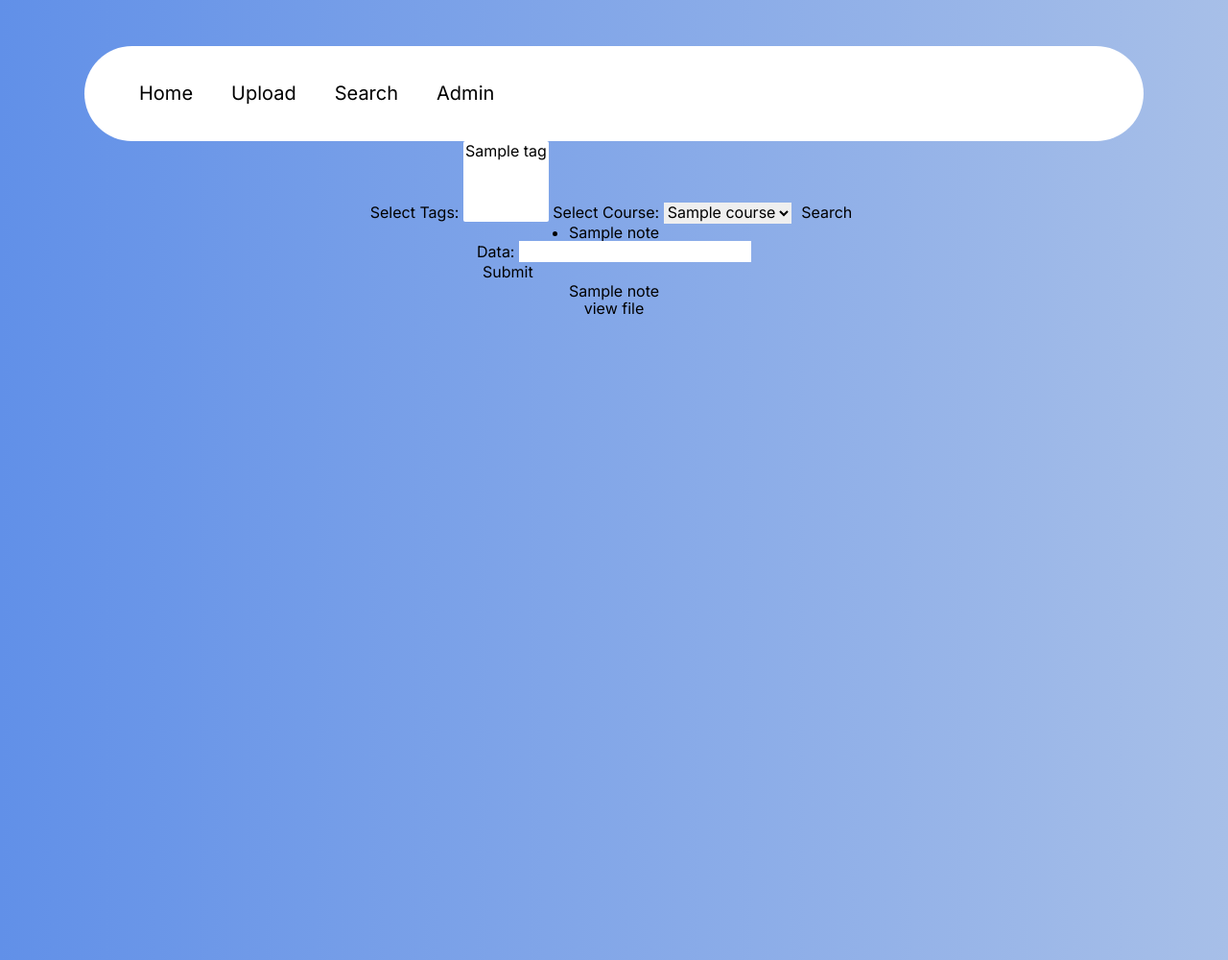
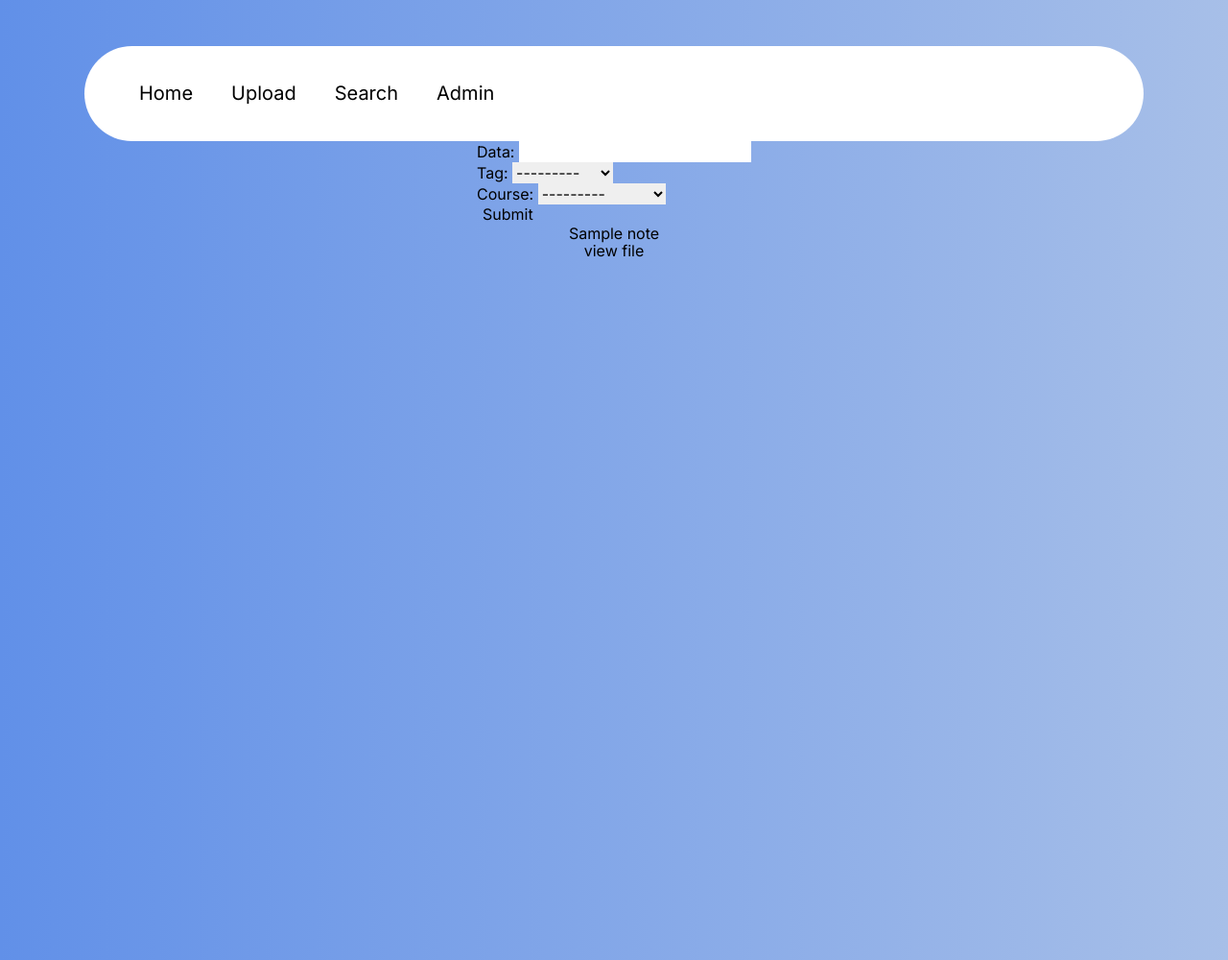
Before and after one commit to CgvO/NotePond, a Django app: page /search/ in a window 1280 px wide. Shown: the whole page at 96% size. Run offline with Django 4.2, Linux system fonts and the light colour scheme; tables that the repository leaves empty hold one stand-in row (values such as "Sample post").

Commit message:
search is working again

```diff
--- a/NotePond/common/forms.py
+++ b/NotePond/common/forms.py
@@ -9,6 +9,7 @@
     week = forms.ChoiceField(choices=[(i, i)
                              for i in range(1, 12)], required=False)
 
+
     class Meta:
         model = Note
         fields = ['title', 'note_file', 'course', 'week', 'tags']
@@ -18,3 +19,7 @@
 
 class search(forms.Form):
     data = forms.CharField(max_length=20)
+    tag = forms.ModelChoiceField(
+        queryset=Tag.objects.all(), required=False)
+    course = forms.ModelChoiceField(
+        queryset=Course.objects.all(), required=False)
--- a/NotePond/common/templates/noteSearch.html
+++ b/NotePond/common/templates/noteSearch.html
@@ -139,34 +139,7 @@
             </div>
           </div>
           {% block content %}
-          <form method="post" action="{% url 'noteSearch' %}">
-              {% csrf_token %}
-              <label for="tags">Select Tags:</label>
-              <select name="tags" id="tags" multiple>
-                  {% for tag in tags %}
-                      <option value="{{ tag.id }}">{{ tag.name }}</option>
-                  {% endfor %}
-              </select>
 
-              <label for="course">Select Course:</label>
-              <select name="course" id="course">
-                  {% for course in courses %}
-                      <option value="{{ course.id }}">{{ course.name }}</option>
-                  {% endfor %}
-              </select>
-
-              <button type="submit">Search</button>
-          </form>
-
-          {% if notes %}
-              <ul>
-                  {% for note in notes %}
-                      <li>{{ note.title }}</li>
-                  {% endfor %}
-              </ul>
-          {% else %}
-              <p>No notes found.</p>
-          {% endif %}
           <form method=POST name="searched">
             {% csrf_token %} {{form.as_p}}
             <button type="submit" name="searched">Submit</button>
--- a/NotePond/common/views.py
+++ b/NotePond/common/views.py
@@ -25,16 +25,17 @@
     }
 
     if request.method == 'POST':
-        selected_tags = request.POST.getlist('tags')
-        selected_course = request.POST.get('course')
+
         form = search(request.POST)
 
         if form.is_valid():
            #get the data from the from
            data = form.cleaned_data.get('data')
+           tags = request.POST.getlist('tags')
+           course = request.POST.get('course')
 
         # Filter notes based on selected tag and course
-        notes = search_files(data, selected_tags, selected_course)
+        notes = search_files(data, tags, course)
         context = {
             'tags': tags,
             'courses': courses,
```
Also changed, not shown: NotePond/common/filter.py (+12 -12 lines), 3 other files.
